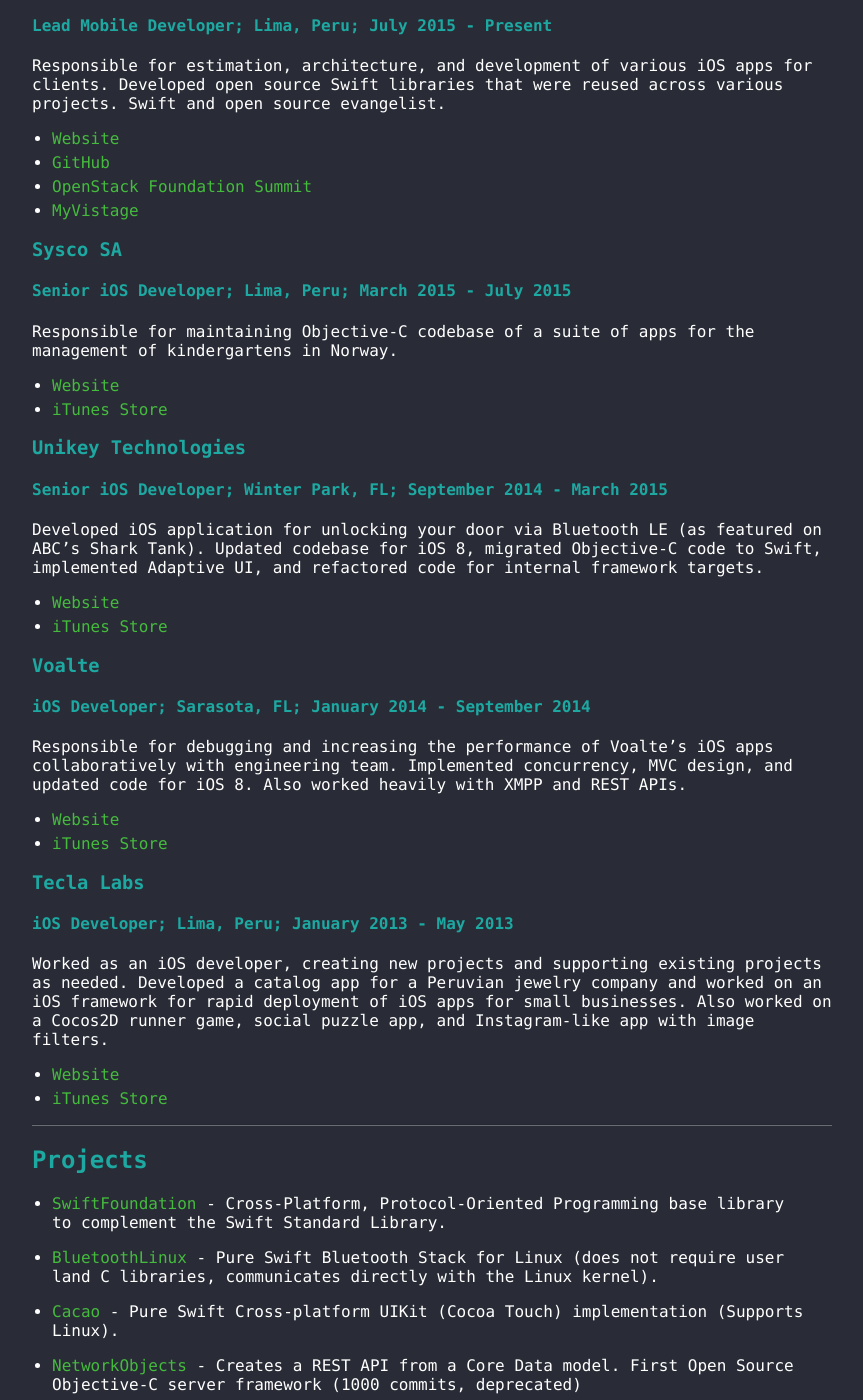
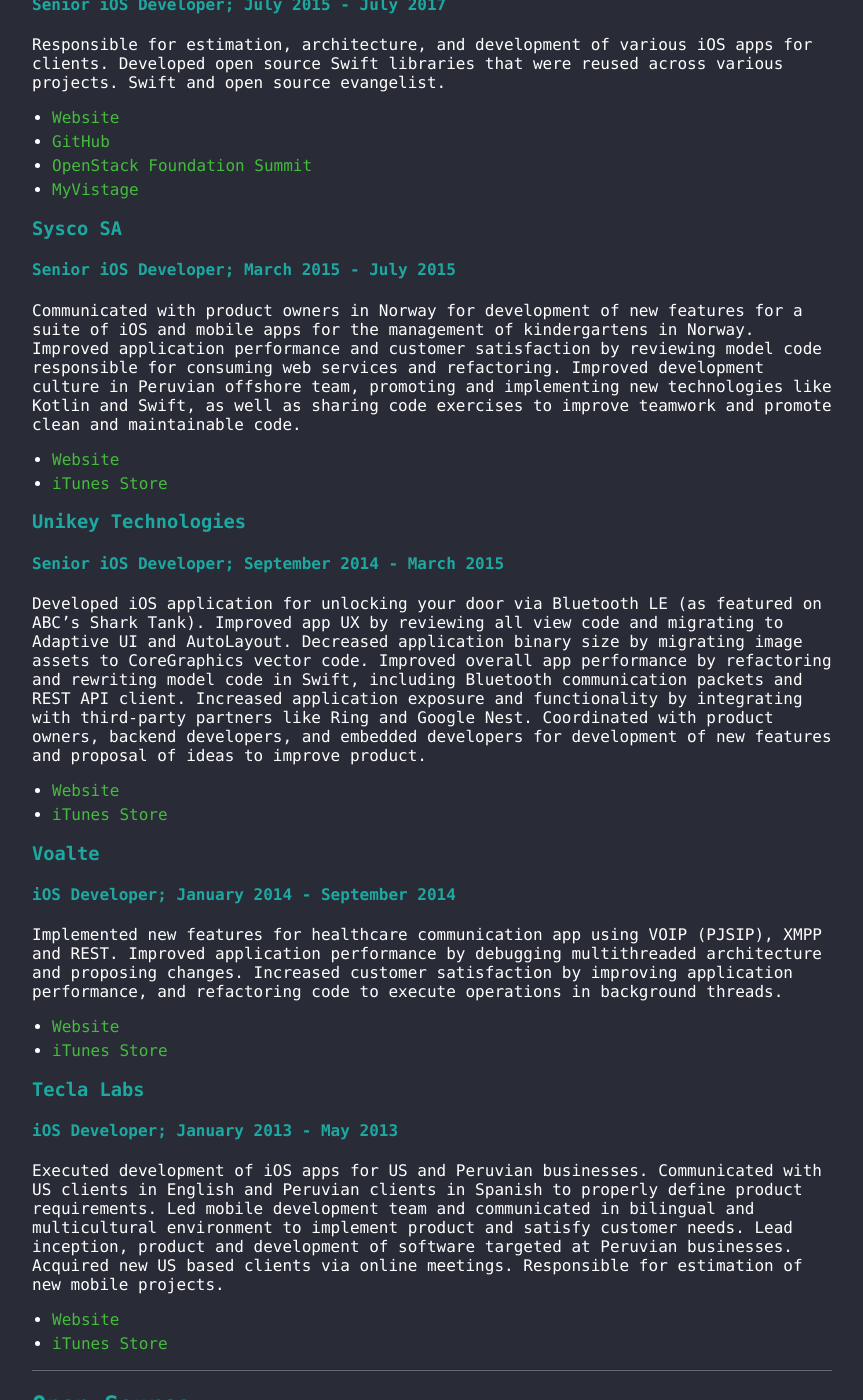
Before and after one commit to colemancda/colemancda.github.io, a Jekyll site: the page built from about.md, in a window 1280 px wide and 1400 px high, scrolled down 1244 px. Shown: the whole window, without its empty margins (208-1071 px from the left). Built offline with Jekyll 4.4.1, drawn with Linux system fonts in a browser that asks for light colours; our own code applies the rules of GitHub Pages for plain Markdown files; some of the changed text lies outside the part shown.

Commit message:
Updated About Me page

```diff
--- a/about.md
+++ b/about.md
@@ -34,27 +34,24 @@ Seasoned iOS Developer experienced in designing and developing custom applicatio
 
 ## Experience
 
+### Ring
+
+#### Senior iOS Developer; July 2016 - April 2017
+
+Pure Swift evangelist and developer. Working on cross-platform open source Swift libraries, refactoring and improvements for Ring's iOS codebase (as featured on ABC’s Shark Tank, previously called DoorBot).
+
 ### MAG Technologies LLC
 
-#### Senior iOS Developer; Dallas, TX; July 2016 - Present
+#### Senior iOS Developer; July 2016 - April 2017
 
-Responsible for maintaining Objective-C / Swift codebase and working on new features for end-to-end encrypted iOS messaging app.
+Pure Swift evangelist and developer. Working on cross-platform open source Swift libraries, refactoring and improvements for Ring's iOS codebase (as featured on ABC’s Shark Tank, previously called DoorBot).
 
 - [Website](http://www.sayfeapp.com)
 - [iTunes Store](https://itunes.apple.com/us/app/sayfe-secure-private-messenger/id1050787926)
 
-### Parkarr
-
-#### Senior iOS Developer; NYC, NY; February 2016 - July 2016
-
-Implemented improvements in Swift for application used to locate parking spots (as featured on ABC’s Shark Tank).
-
-- [Website](http://www.parkarr.com)
-- [iTunes Store](https://itunes.apple.com/us/app/parkarr/id1061745625)
-
 ### Santex Group
 
-#### Lead Mobile Developer; Lima, Peru; July 2015 - Present
+#### Senior iOS Developer; July 2015 - July 2017
 
 Responsible for estimation, architecture, and development of various iOS apps for clients. Developed open source Swift libraries that were reused across various projects. Swift and open source evangelist.
 
@@ -65,43 +62,45 @@ Responsible for estimation, architecture, and development of various iOS apps fo
 
 ### Sysco SA
 
-#### Senior iOS Developer; Lima, Peru; March 2015 - July 2015
+#### Senior iOS Developer; March 2015 - July 2015
 
-Responsible for maintaining Objective-C codebase of a suite of apps for the management of kindergartens in Norway.
+Communicated with product owners in Norway for development of new features for a suite of iOS and mobile apps for the management of kindergartens in Norway. Improved application performance and customer satisfaction by reviewing model code responsible for consuming web services and refactoring. Improved development culture in Peruvian offshore team, promoting and implementing new technologies like Kotlin and Swift, as well as sharing code exercises to improve teamwork and promote clean and maintainable code.
 
 - [Website](https://vigilo.no)
 - [iTunes Store](https://itunes.apple.com/us/app/vigilo-foresatt-barnehage/id771731428)
 
 ### Unikey Technologies
 
-#### Senior iOS Developer; Winter Park, FL; September 2014 - March 2015
+#### Senior iOS Developer; September 2014 - March 2015
 
-Developed iOS application for unlocking your door via Bluetooth LE (as featured on ABC’s Shark Tank). Updated codebase for iOS 8, migrated Objective-C code to Swift, implemented Adaptive UI, and refactored code for internal framework targets.
+Developed iOS application for unlocking your door via Bluetooth LE (as featured on ABC’s Shark Tank). Improved app UX by reviewing all view code and migrating to Adaptive UI and AutoLayout. Decreased application binary size by migrating image assets to CoreGraphics vector code. Improved overall app performance by refactoring and rewriting model code in Swift, including Bluetooth communication packets and REST API client. Increased application exposure and functionality by integrating with third-party partners like Ring and Google Nest. Coordinated with product owners, backend developers, and embedded developers for development of new features and proposal of ideas to improve product.
 
 - [Website](http://www.unikey.com)
 - [iTunes Store](https://itunes.apple.com/us/app/kevo-your-phone-is-now-your-key/id685604951)
 
 ### Voalte
 
-#### iOS Developer; Sarasota, FL; January 2014  - September 2014
+#### iOS Developer; January 2014  - September 2014
 
-Responsible for debugging and increasing the performance of Voalte's iOS apps collaboratively with engineering team. Implemented concurrency, MVC design, and updated code for iOS 8. Also worked heavily with XMPP and REST APIs.
+Implemented new features for healthcare communication app using VOIP (PJSIP), XMPP and REST. Improved application performance by debugging multithreaded architecture and proposing changes. Increased customer satisfaction by improving application performance, and refactoring code to execute operations in background threads.
 
 - [Website](http://www.voalte.com)
 - [iTunes Store](https://itunes.apple.com/us/app/voalte-one/id350193462)
 
 ### Tecla Labs
 
-#### iOS Developer; Lima, Peru; January 2013 - May 2013
+#### iOS Developer; January 2013 - May 2013
 
-Worked as an iOS developer, creating new projects and supporting existing projects as needed. Developed a catalog app for a Peruvian jewelry company and worked on an iOS framework for rapid deployment of iOS apps for small businesses. Also worked on a Cocos2D runner game, social puzzle app, and Instagram-like app with image filters.
+Executed development of iOS apps for US and Peruvian businesses. Communicated with US clients in English and Peruvian clients in Spanish to properly define product requirements. Led mobile development team and communicated in bilingual and multicultural environment to implement product and satisfy customer needs. Lead inception, product and development of software targeted at Peruvian businesses. Acquired new US based clients via online meetings. Responsible for estimation of new mobile projects.
 
 - [Website](http://www.teclalabs.com)
 - [iTunes Store](https://itunes.apple.com/gb/app/aldo-co.-encuentra-tu-anillo/id648603114)
 
 ----
 
-## Projects
+## Open Source
+
+- [OpenStack Foundation Summit](https://github.com/OpenStack-mobile/summit-app-ios) - iOS, watchOS, tvOS, & macOS app with shared codebase for the OpenStack Foundation Summit.
 
 - [SwiftFoundation](https://github.com/PureSwift/SwiftFoundation ) - Cross-Platform, Protocol-Oriented Programming base library to complement the Swift Standard Library.
 
@@ -109,9 +108,13 @@ Worked as an iOS developer, creating new projects and supporting existing projec
 
 - [Cacao](https://github.com/PureSwift/Cacao) - Pure Swift Cross-platform UIKit (Cocoa Touch) implementation (Supports Linux).
 
-- [NetworkObjects](https://github.com/colemancda/NetworkObjects) - Creates a REST API from a Core Data model. First Open Source Objective-C server framework (1000 commits, deprecated)
+- [LinPhoneSwift](https://github.com/colemancda/LinPhoneSwift) - Swift library for the LinPhone VOIP library.
 
-- [Wi-Fi Crack](https://github.com/colemancda/Wi-Fi-Crack) - Wi-Fi Crack allows you to crack any wireless network with WEP security. Powered by [Aircrack-ng](http://www.aircrack-ng.org). Wi-Fi Crack was the most popular app for month of April 2014 on [MacUpdate.com](https://www.macupdate.com/app/mac/46004/wi-fi+crack), with over 250k downloads.
+- [VLCKitSwift](https://github.com/colemancda/VLCKitSwift) - Swift library for the VLC media player library.
+
+- [CoreDataCodable](https://github.com/colemancda/CoreDataCodable) - Encode and decode Swift 4 Codable types to CoreData.
+
+- [Wi-Fi Crack](https://github.com/colemancda/Wi-Fi-Crack) - Crack any wireless network with WEP security.
 
 ----
 
```
Also changed, not shown: other parts of about.md (+2 -2 lines).
